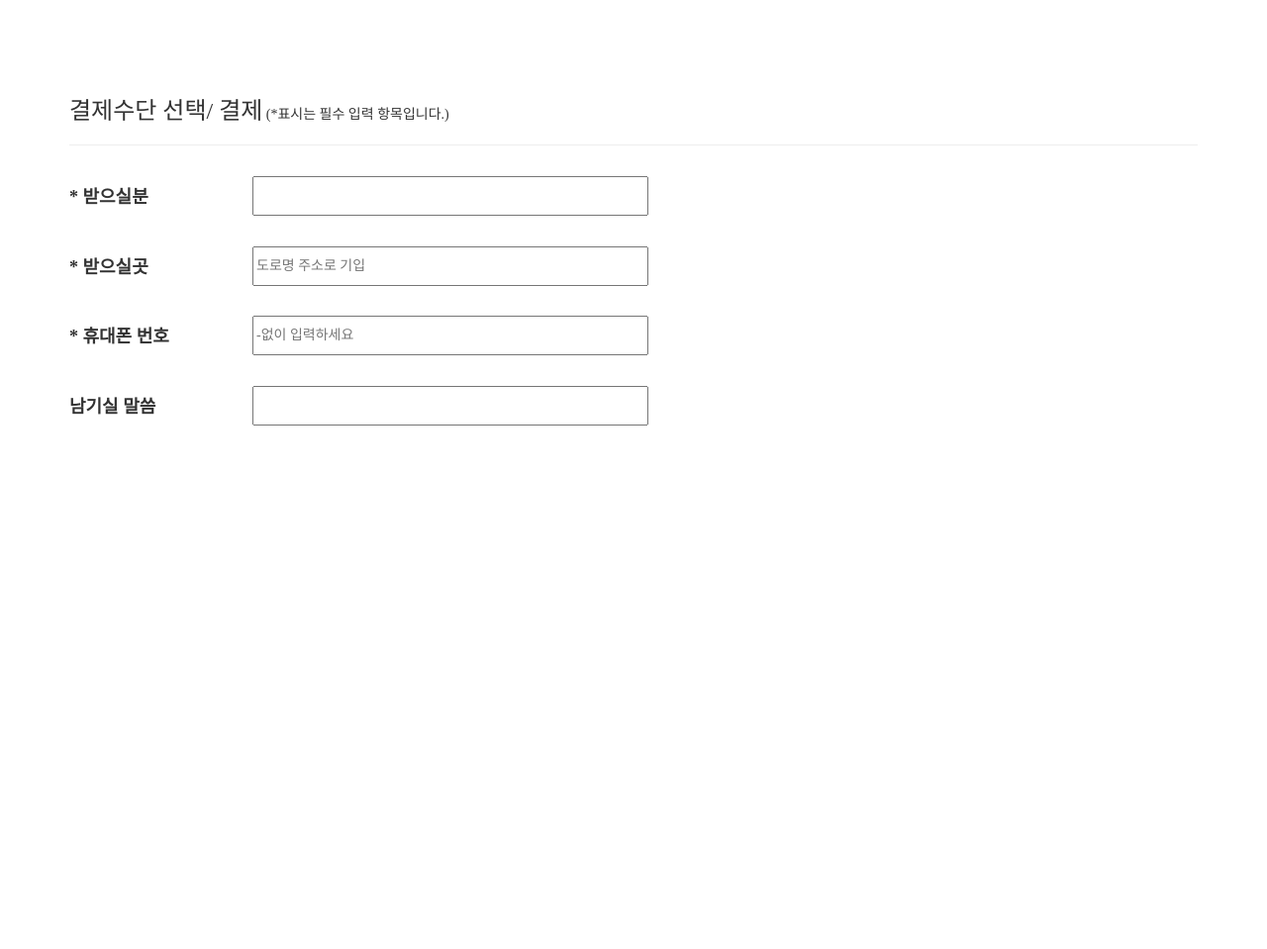
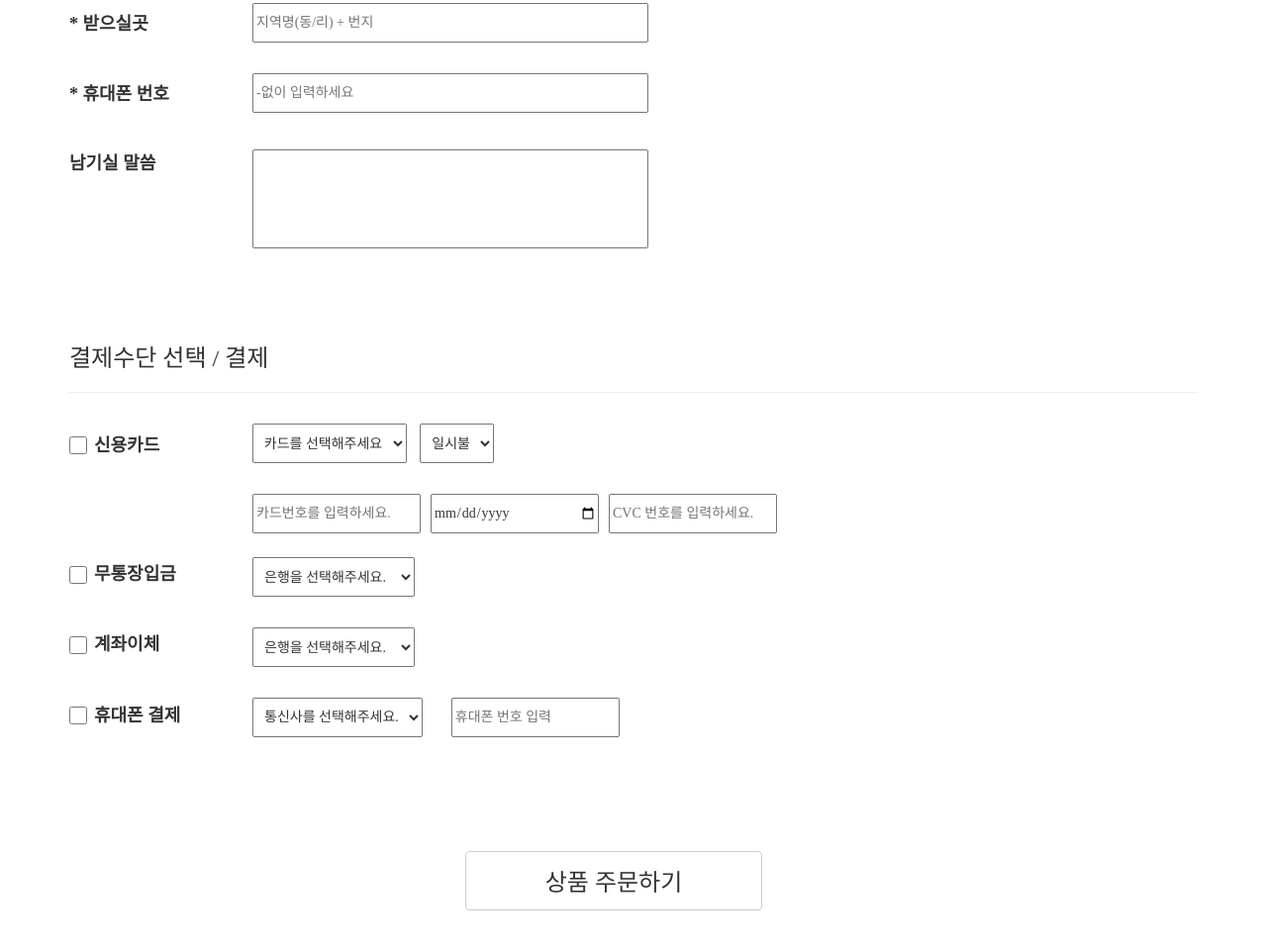
Before and after one commit to sooyeonyim-t/22_WebProject_GREENZ, a plain HTML site: page product/freshproduct/buy.html in a window 1280 px wide. Shown: the part 1371-2330 px from the top of the page at 99% size. Before the commit the page ends 1816 px from the top, so only its background shows below. Drawn offline with nearby package versions, Linux system fonts and the light colour scheme; a web font is replaced by a local one.

Commit message:
[FEAT] 결제 페이지 1차 완성

```diff
--- a/product/freshproduct/buy.css
+++ b/product/freshproduct/buy.css
@@ -2,7 +2,7 @@
   font-family: 'Hahmlet', serif;
 }
 .name{
-  margin-top: 350px;
+  margin-top: 150px;
   padding-bottom: 40px;
   text-align: center;
 }
@@ -10,10 +10,28 @@
   background-color:#151515;
   height: 2px;
 }
+#dawn{
+  margin-top: -55px;
+  margin-left: 300px;
+}
 .box{
   margin-top: 40px;
 }
-.user, .user1, .user2{
+.glyphicon-home
+{
+  color:black;
+  font-size: 50px;
+  margin-left: -600px;
+  margin-top: 35px;
+
+  animation-name : myanim;
+  animation-duration : 4s;
+}
+@keyframes myanim{
+  0% {left : 0px; top: 0px;}
+  100% {left: 270px; top: 0px;}
+}
+.user{
   position: absolute;
   left:150px;
   margin-top: -9px;
@@ -21,7 +39,71 @@
   width: 400px;
   height: 40px;
 }
-
+.cardnum{
+  position: absolute;
+  left:150px;
+  margin-top: -9px;
+  margin-left: 50px;
+  width: 170px;
+  height: 40px;
+}
+#footer{
+  height: 800px;
+}
+.date{
+  position: absolute;
+  left:330px;
+  margin-top: -9px;
+  margin-left: 50px;
+  width: 170px;
+  height: 40px;
+}
+#jumun:hover{
+  background-color: black;
+  color:white;
+}
+#jumun{
+  margin-left: 400px;
+  margin-top: 100px;
+  width:300px;
+  height: 60px;
+  font-size: x-large;
+  padding-top: 10px;
+}
+#phone{
+  margin-top: -5px;
+  margin-left: 270px;
+  width: 170px;
+  height: 40px;
+}
+.cv{
+  position: absolute;
+  left:510px;
+  margin-top: -9px;
+  margin-left: 50px;
+  width: 170px;
+  height: 40px;
+}
+.back{
+  position: absolute;
+  background-color: #F1F8E0;
+  width: 1000px;
+  height: 400px;
+}
+.check{
+    position: absolute;
+  width: 18px;
+  height: 18px;
+  padding-right: 20px;
+}
+.user1{
+  position: absolute;
+  left:150px;
+  margin-top: -2px;
+  margin-left: 50px;
+  width: 400px;
+  height: 100px;
+}
 .in1
 {
   margin-left: 113px;
@@ -46,12 +128,42 @@
   height: 40px;
   vertical-align:middle;
 }
+#sel2{
+  margin-top: -9px;
+  margin-left: 90px;
+  padding:7px;
+  height: 40px;
+  vertical-align:middle;
+}
+#sel3{
+  margin-top: -9px;
+  margin-left: 10px;
+  padding:7px;
+  height: 40px;
+  vertical-align:middle;
+}
+#sel4{
+  position: absolute;
+  left:150px;
+  margin-top: -5px;
+  margin-left: 50px;
+  padding:7px;
+  height: 40px;
+  vertical-align:middle;
+}
 .info{
   display: inline;
 }
 #hr1{
   margin-bottom: 80px;
 }
+#zero_line{
+  margin-top: 250px;
+  text-align: center;
+  width: 800px;
+  height: 200px;
+  background-color: #F5FBEF;
+}
 #two_line, #three_line{
   margin-top: 150px;
 }
--- a/product/freshproduct/buy.html
+++ b/product/freshproduct/buy.html
@@ -22,6 +22,17 @@
 <body>
 
 
+<div class="container" id="zero_line">
+  <h3 style="padding-top: 20px;">대전/충청 일부 지역에 신선배송 서비스가 시작됩니다!</h3>
+      <div class="row">
+        <div class="col-sm-12">
+          <span class="glyphicon glyphicon-home"></span>
+          <p id="dawn">이제부터 새벽에 배송됩니다.<br>
+            매일 23시 전 주문하시면,<br> 다음날 아침 7시에 받아 보실 수 있어요!</p>
+        </div>
+      </div>
+</div>
+
   <div class="container" id="one_line">
     <h1 class="name">ORDER</h1>
     <div class="row">
@@ -33,15 +44,15 @@
     <form>
       <div class="form-group box">
         <label style="font-size: large;">* 주문하시는 분</label>
-        <input type="text" class="user">
+        <input type="text" required class="user">
         </div>
         <div class="form-group box">
           <label style="font-size: large;">* 휴대폰 번호</label>
-          <input type="text" class="user" placeholder="-없이 입력하세요">
+          <input type="text" required class="user" placeholder="-없이 입력하세요">
           </div>
           <div class="form-group box">
             <label style="font-size: large;">* 이메일</label>
-            <input name="email1" class="in1" type="text"> @ <input class="in" name="email2" type="text">
+            <input name="email1" required class="in1" type="text"> @ <input class="in" name="email2" type="text">
             <select id="sel" name="select_email" onChange="selectEmail(this)">
               <option value="" selected>선택하세요</option>
               <option value="naver.com">naver.com</option>
@@ -68,9 +79,7 @@
       </div>
       <div class="form-group box">
         <label style="font-size: large;">* 받으실곳</label>
-        <input type="text" class="user" placeholder="도로명 주소로 기입">
-        <input type="text" placeholder="도로명 주소로 기입">
-        <input type="text"  placeholder="도로명 주소로 기입">
+        <input type="text" class="user" placeholder="지역명(동/리) + 번지">
         </div>
         <div class="form-group box">
           <div class="form-group box">
@@ -80,7 +89,7 @@
           </div>
           <div class="form-group box">
             <label style="font-size: large;">남기실 말씀</label>
-            <input type="text" class="user">
+            <input type="text" class="user1">
             </div>
   </form>
   </div>
@@ -90,33 +99,80 @@
 <div class="container" id="three_line">
   <div class="row">
   <div class="col-sm-12">
-  <h3 class="info">결제수단 선택/ 결제</h3>
-  <p class="info">(*표시는 필수 입력 항목입니다.)</p>
+  <h3 class="info">결제수단 선택 / 결제</h3>
   <hr>
   <form>
     <div class="form-group box">
-      <label style="font-size: large;">* 받으실분</label>
-      <input type="text" class="user">
+      <input type="checkbox" class="check">
+      <label style="font-size: large; margin-left: 25px;"> 신용카드</label>
+      <select id="sel2" name="select_email" onChange="selectEmail(this)">
+        <option value="" selected>카드를 선택해주세요</option>
+        <option value="naver.com">신한</option>
+        <option value="gmail.com">하나</option>
+        <option value="hanmail.com">농협</option>
+        <option value="hanmail.com">국민</option>
+      </select>
+
+      <select id="sel3" name="select_email" onChange="selectEmail(this)">
+        <option value="" selected>일시불</option>
+        <option value="naver.com">1개월</option>
+        <option value="gmail.com">3개월</option>
+        <option value="hanmail.com">5개월</option>
+        <option value="hanmail.com">7개월</option>
+      </select>
       </div>
+
       <div class="form-group box">
-        <label style="font-size: large;">* 받으실곳</label>
-        <input type="text" class="user" placeholder="도로명 주소로 기입">
+      <input type="text" class="cardnum" placeholder="카드번호를 입력하세요.">
+      <input type="date" class="date">
+      <input type="text" class="cv" placeholder="CVC 번호를 입력하세요.">
+      <br>
+      </div>
+
+      <div class="form-group box">
+        <input type="checkbox" class="check">
+        <label style="font-size: large;margin-left: 25px;"> 무통장입금</label>
+        <select id="sel4" name="select_email" onChange="selectEmail(this)">
+          <option value="" selected>은행을 선택해주세요.</option>
+          <option value="naver.com">신한 1234-34-2342-13</option>
+          <option value="gmail.com">하나 1234-34-2342-13</option>
+          <option value="hanmail.com">농협 1234-34-2342-13</option>
+          <option value="hanmail.com">국민 1234-34-2342-13</option>
+        </select>
         </div>
         <div class="form-group box">
+          <input type="checkbox" class="check">
+          <label style="font-size: large; margin-left: 25px;"> 계좌이체</label>
+          <select id="sel4" name="select_email" onChange="selectEmail(this)">
+            <option value="" selected>은행을 선택해주세요.</option>
+            <option value="naver.com">신한 1234-34-2342-13</option>
+            <option value="gmail.com">하나 1234-34-2342-13</option>
+            <option value="hanmail.com">농협 1234-34-2342-13</option>
+            <option value="hanmail.com">국민 1234-34-2342-13</option>
+          </select>
+
           <div class="form-group box">
-            <label style="font-size: large;">* 휴대폰 번호</label>
-            <input type="text" class="user" placeholder="-없이 입력하세요">
-            </div>
-          </div>
-          <div class="form-group box">
-            <label style="font-size: large;">남기실 말씀</label>
-            <input type="text" class="user">
+            <input type="checkbox" class="check">
+            <label style="font-size: large; margin-left: 25px;"> 휴대폰 결제</label>
+            <select id="sel4" name="select_email" onChange="selectEmail(this)">
+              <option value="" selected>통신사를 선택해주세요.</option>
+              <option value="naver.com">SKT</option>
+              <option value="gmail.com">KT</option>
+              <option value="hanmail.com">LG U+</option>
+              <input type="text" id="phone" placeholder="휴대폰 번호 입력">
+            </select>
             </div>
   </form>
+
   </div>
 </div>
+
+</div>
+<input type="submit" id="jumun" class="btn btn-default" onclick="order()" value="상품 주문하기">
 </div>
 
+<div id="footer">
+</div>
 
 
 
--- a/product/freshproduct/buy.js
+++ b/product/freshproduct/buy.js
@@ -2,7 +2,6 @@ function selectEmail(ele){
     var $ele = $(ele);
     var $email2 = $('input[name=email2]');
 
-    // '1'인 경우 직접입력
     if($ele.val() == "1"){
         $email2.attr('readonly', false);
         $email2.val('');
@@ -11,3 +10,8 @@ function selectEmail(ele){
         $email2.val($ele.val());
     }
 }
+
+function order(){
+
+// 체크박스 내용 읽어서 결제 수단 알람으로 띄우기
+}
```
Also changed, not shown: product/freshfood.html (+1 -1 lines), product/freshproduct/cart.css (+11 -3 lines), product/freshproduct/cart.html (+2 -1 lines).
